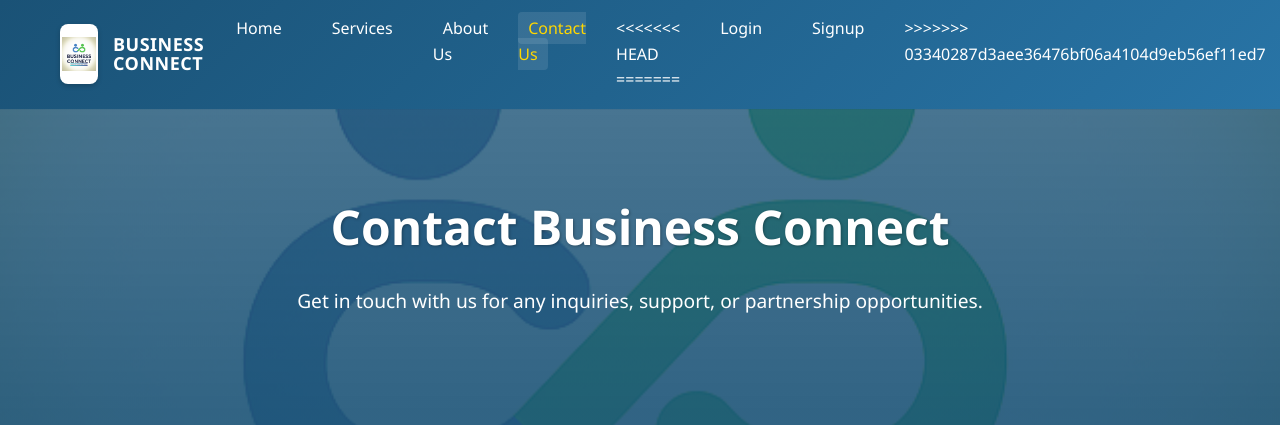
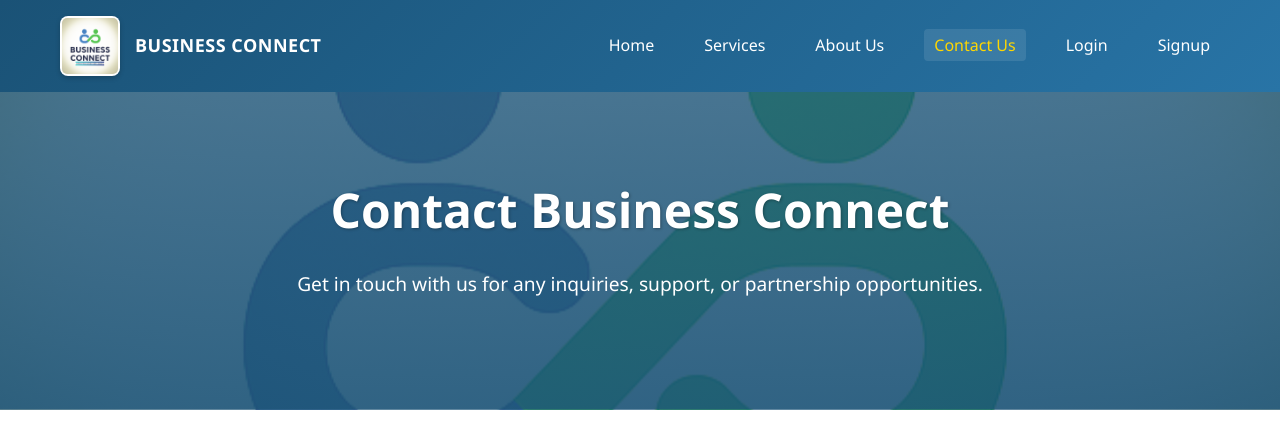
Before and after one commit to BaloyiHolani2002/MalamuleleBusinessConnection, a Flask app: page /contact in a window 1280 px wide. Shown: the top 425 px of the page. Run offline with Flask 3, Linux system fonts and the light colour scheme.

Commit message:
Fix merge conflict in contact.html
Removed merge conflict markers and cleaned up navigation links.

```diff
--- a/templates/contact.html
+++ b/templates/contact.html
@@ -489,11 +489,9 @@
                         <li><a href="services.html">Services</a></li>
                         <li><a href="aboutus.html">About Us</a></li>
                         <li><a href="contactus.html" class="active">Contact Us</a></li>
-<<<<<<< HEAD
-=======
                          <li><a href="{{ url_for('login') }}">Login</a></li>
                             <li><a href="{{ url_for('signup') }}">Signup</a></li>
->>>>>>> 03340287d3aee36476bf06a4104d9eb56ef11ed7
+
                     </ul>
                 </nav>
             </div>
```
